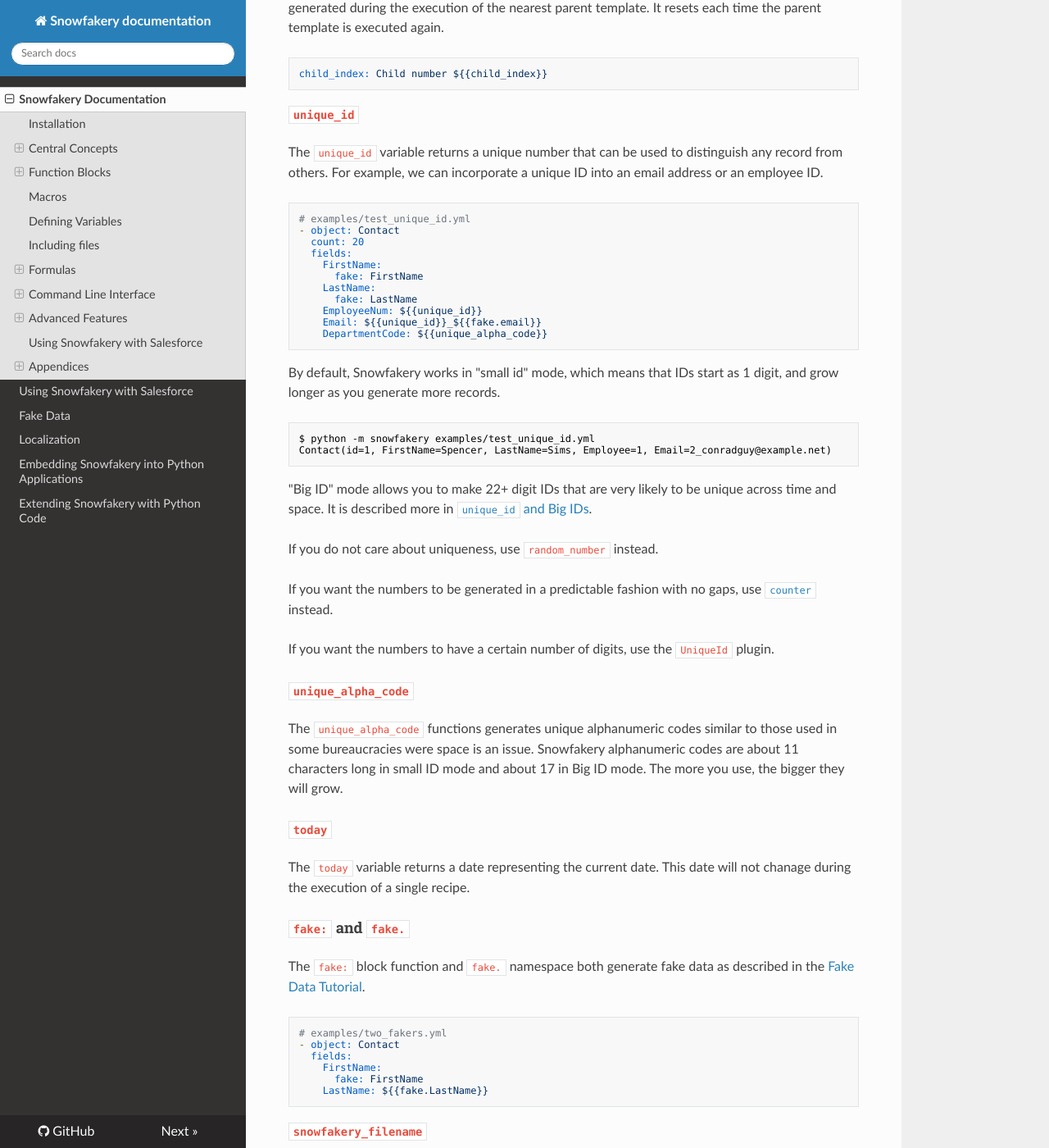
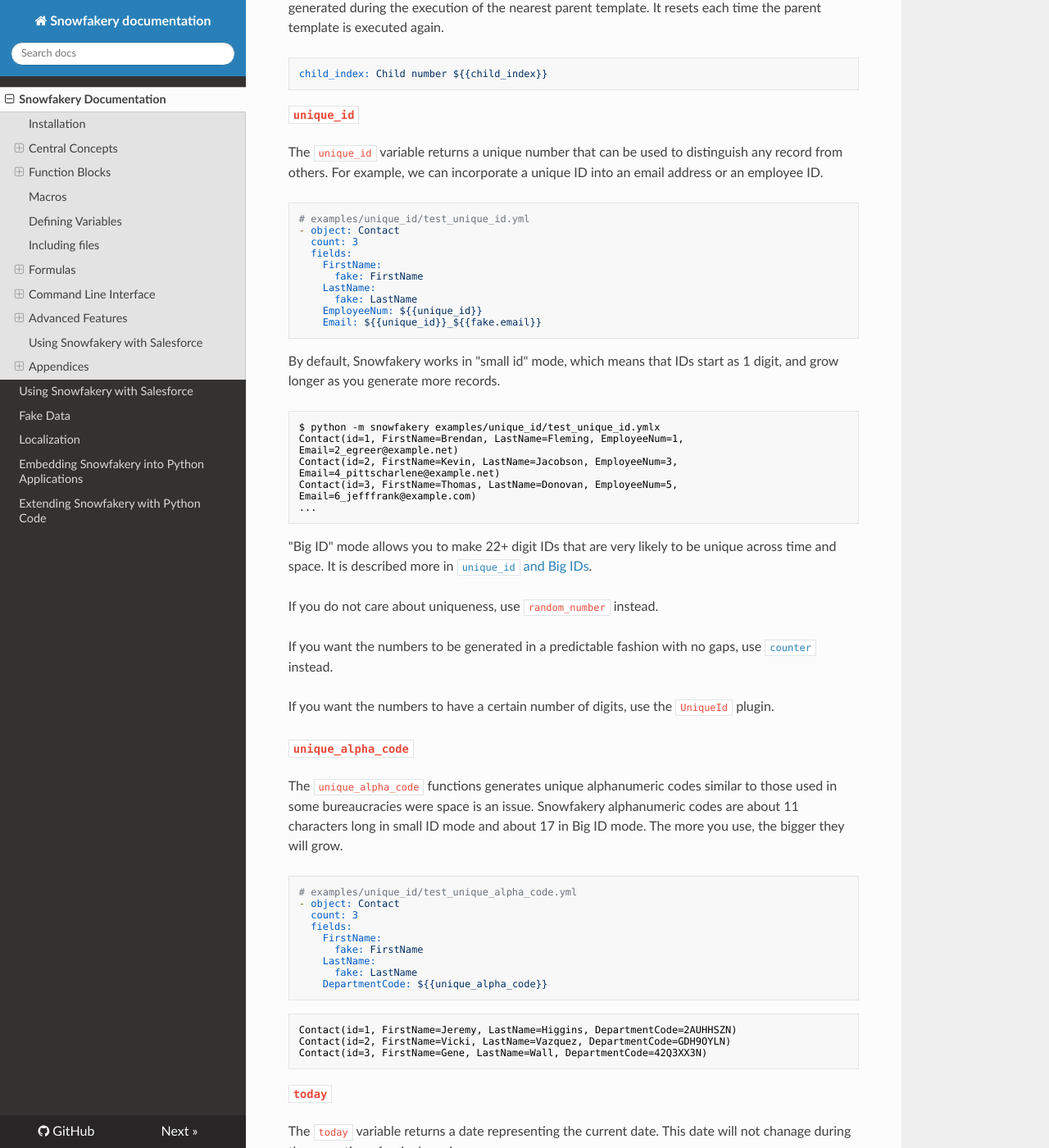
Before and after one commit to SFDO-Tooling/Snowfakery, an MkDocs documentation site: the page built from docs/index.md, in a window 1280 px wide and 1400 px high, scrolled down 17371 px. Shown: the whole window at 82% size. Built offline with MkDocs 1.6.1, drawn with Linux system fonts in a browser that asks for light colours; nearby versions of some CDN libraries.

Commit message:
Docs cleanuups

````diff
--- a/docs/index.md
+++ b/docs/index.md
@@ -874,9 +874,9 @@
 an employee ID.
 
 ```yaml
-# examples/test_unique_id.yml
+# examples/unique_id/test_unique_id.yml
 - object: Contact
-  count: 20
+  count: 3
   fields:
     FirstName:
       fake: FirstName
@@ -884,7 +884,6 @@
       fake: LastName
     EmployeeNum: ${{unique_id}}
     Email: ${{unique_id}}_${{fake.email}}
-    DepartmentCode: ${{unique_alpha_code}}
 ```
 
 By default, Snowfakery works in "small id" mode, which means
@@ -892,8 +891,11 @@
 more records.
 
 ```s
-$ python -m snowfakery examples/test_unique_id.yml
-Contact(id=1, FirstName=Spencer, LastName=Sims, Employee=1, Email=2_conradguy@example.net)
+$ python -m snowfakery examples/unique_id/test_unique_id.ymlx
+Contact(id=1, FirstName=Brendan, LastName=Fleming, EmployeeNum=1, Email=2_egreer@example.net)
+Contact(id=2, FirstName=Kevin, LastName=Jacobson, EmployeeNum=3, Email=4_pittscharlene@example.net)
+Contact(id=3, FirstName=Thomas, LastName=Donovan, EmployeeNum=5, Email=6_jefffrank@example.com)
+...
 ```
 
 "Big ID" mode allows you to make 22+ digit IDs that are very likely to
@@ -915,6 +917,24 @@
 used in some bureaucracies were space is an issue. Snowfakery alphanumeric codes are
 about 11 characters long in small ID mode and about 17 in Big ID mode. The more you use,
 the bigger they will grow.
+
+```yaml
+# examples/unique_id/test_unique_alpha_code.yml
+- object: Contact
+  count: 3
+  fields:
+    FirstName:
+      fake: FirstName
+    LastName:
+      fake: LastName
+    DepartmentCode: ${{unique_alpha_code}}
+```
+
+```s
+Contact(id=1, FirstName=Jeremy, LastName=Higgins, DepartmentCode=2AUHHSZN)
+Contact(id=2, FirstName=Vicki, LastName=Vazquez, DepartmentCode=GDH9OYLN)
+Contact(id=3, FirstName=Gene, LastName=Wall, DepartmentCode=42Q3XX3N)
+```
 
 #### `today`
 
````
Also changed, not shown: 3 other files.
